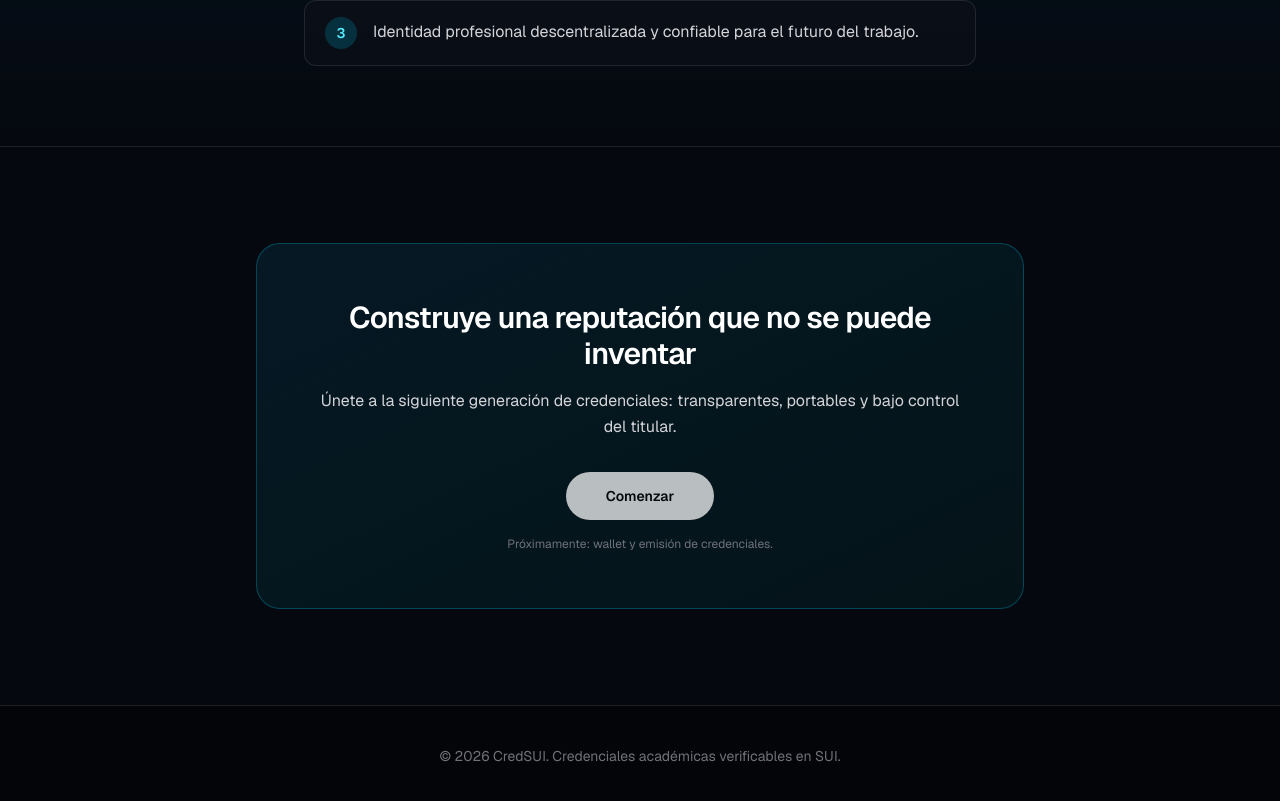
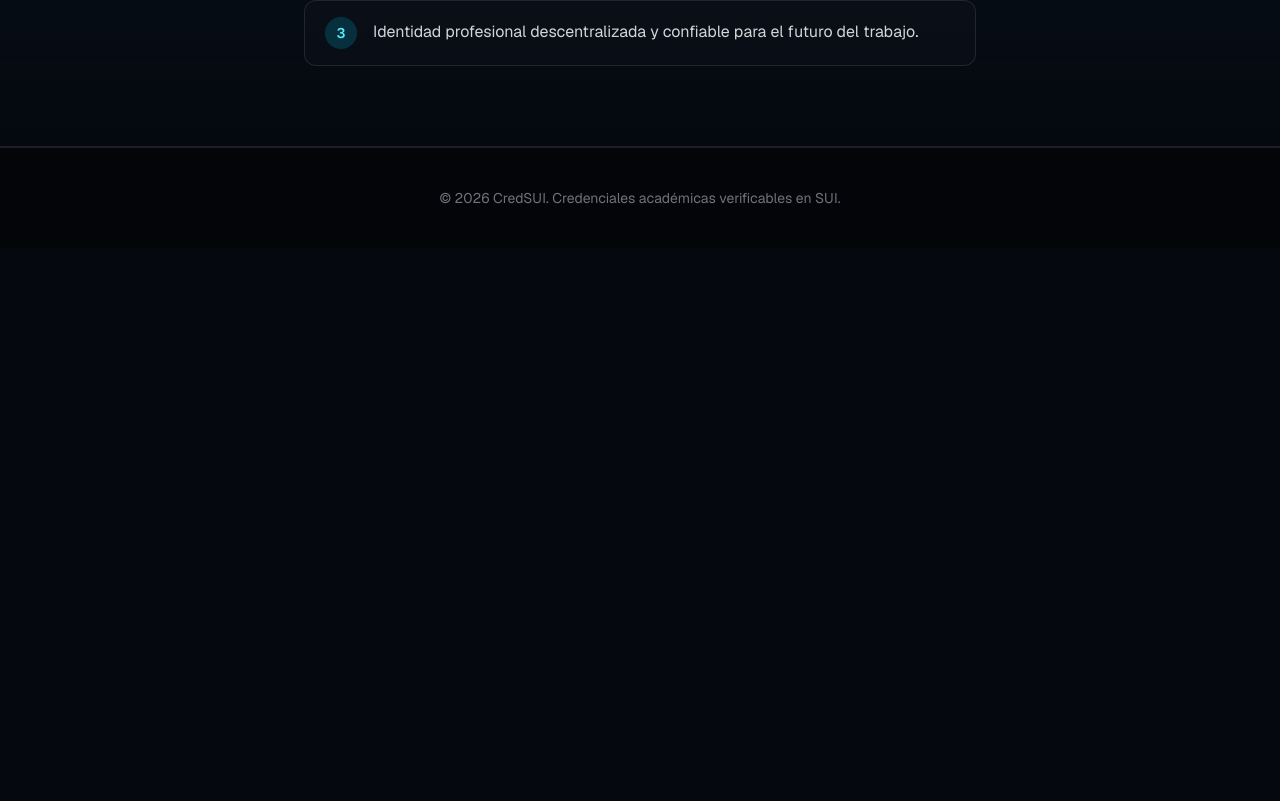
Before and after one commit to 0000MAILY1111/Credana, a Next.js app in the folder frontend_credsui/: page / in a window 1280 px wide. Shown: the part 1413-2214 px from the top of the page. After the commit the page ends 1661 px from the top, so only its background shows below. Built offline with nearby package versions, Linux system fonts and the light colour scheme.

Commit message:
feat:dashboard3

```diff
--- a/frontend_credsui/app/page.tsx
+++ b/frontend_credsui/app/page.tsx
@@ -1,5 +1,4 @@
 import {
-  CTASection,
   HeroSection,
   ProblemSection,
   SiteFooter,
@@ -18,7 +17,6 @@ export default function HomePage() {
         <HeroSection />
         <ProblemSection />
         <SolutionSection />
-        <CTASection />
       </main>
       <SiteFooter />
     </>
--- a/frontend_credsui/domain/content/home.ts
+++ b/frontend_credsui/domain/content/home.ts
@@ -35,10 +35,4 @@ export const homeContent = {
       "Identidad profesional descentralizada y confiable para el futuro del trabajo.",
     ],
   },
-  cta: {
-    title: "Construye una reputación que no se puede inventar",
-    body:
-      "Únete a la siguiente generación de credenciales: transparentes, portables y bajo control del titular.",
-    button: "Comenzar",
-  },
 } as const;
--- a/frontend_credsui/presentation/components/home/CTASection.tsx
+++ /dev/null
@@ -1,33 +0,0 @@
-import { homeContent } from "@/domain/content/home";
-
-export function CTASection() {
-  const { cta } = homeContent;
-  return (
-    <section
-      id="cta"
-      className="scroll-mt-24 px-4 py-24 sm:px-6"
-      aria-labelledby="cta-heading"
-    >
-      <div className="mx-auto max-w-3xl rounded-3xl border border-cyan-500/30 bg-gradient-to-br from-cyan-950/40 to-teal-950/30 p-10 text-center sm:p-14">
-        <h2
-          id="cta-heading"
-          className="text-2xl font-semibold tracking-tight text-white sm:text-3xl"
-        >
-          {cta.title}
-        </h2>
-        <p className="mt-4 text-pretty leading-relaxed text-zinc-300">{cta.body}</p>
-        <button
-          type="button"
-          disabled
-          className="mt-8 inline-flex h-12 cursor-not-allowed items-center justify-center rounded-full bg-white/90 px-10 text-sm font-semibold text-[#030508] opacity-80"
-          title="Próximamente disponible"
-        >
-          {cta.button}
-        </button>
-        <p className="mt-4 text-xs text-zinc-500">
-          Próximamente: wallet y emisión de credenciales.
-        </p>
-      </div>
-    </section>
-  );
-}
--- a/frontend_credsui/presentation/components/home/HeroSection.tsx
+++ b/frontend_credsui/presentation/components/home/HeroSection.tsx
@@ -27,7 +27,7 @@ export function HeroSection() {
         </p>
         <div className="mt-10 flex flex-col items-center justify-center gap-4 sm:flex-row sm:gap-6">
           <Link
-            href="#cta"
+            href="#solucion"
             className="inline-flex h-12 min-w-[200px] items-center justify-center rounded-full bg-gradient-to-r from-cyan-500 to-teal-500 px-8 text-sm font-semibold text-[#030508] shadow-lg shadow-cyan-500/20 transition hover:brightness-110"
           >
             {hero.primaryCta}
--- a/frontend_credsui/presentation/components/index.ts
+++ b/frontend_credsui/presentation/components/index.ts
@@ -1,4 +1,3 @@
-export { CTASection } from "./home/CTASection";
 export { HeroSection } from "./home/HeroSection";
 export { ProblemSection } from "./home/ProblemSection";
 export { SolutionSection } from "./home/SolutionSection";
--- a/frontend_credsui/presentation/components/layout/SiteHeader.tsx
+++ b/frontend_credsui/presentation/components/layout/SiteHeader.tsx
@@ -4,7 +4,6 @@ import { homeContent } from "@/domain/content/home";
 const nav = [
   { href: "#problema", label: "Problema" },
   { href: "#solucion", label: "Solución" },
-  { href: "#cta", label: "Empezar" },
 ] as const;
 
 export function SiteHeader() {
```
Also changed, not shown: 1 other file (tests, documents, lock files or other folders).
